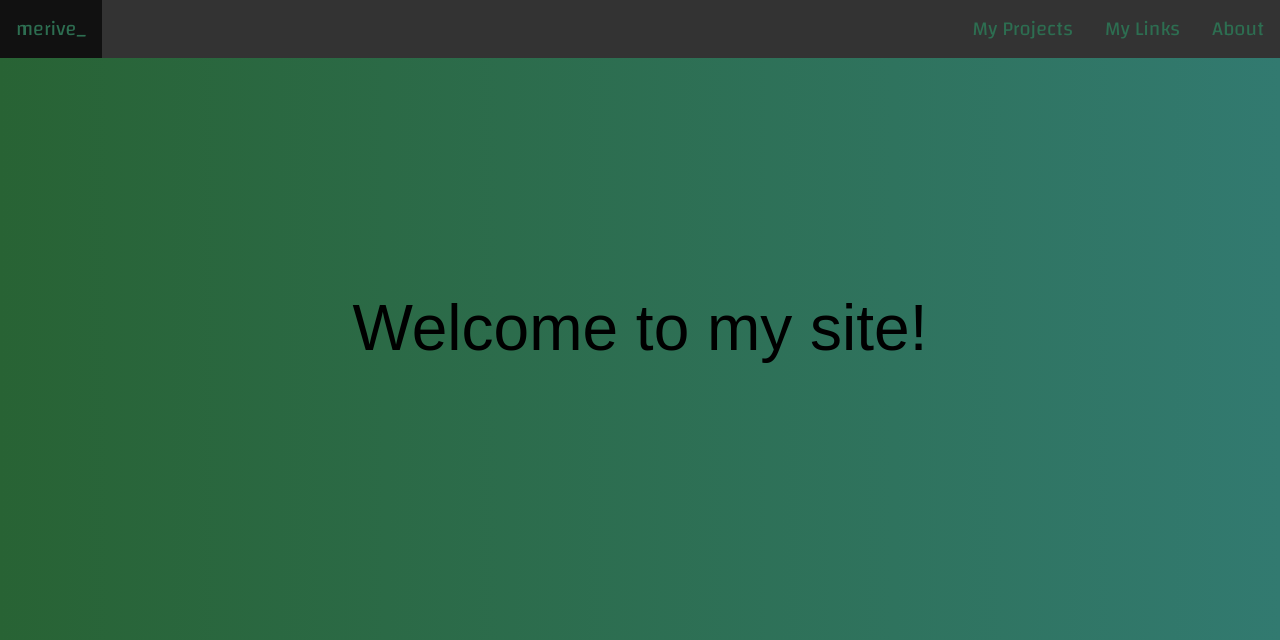
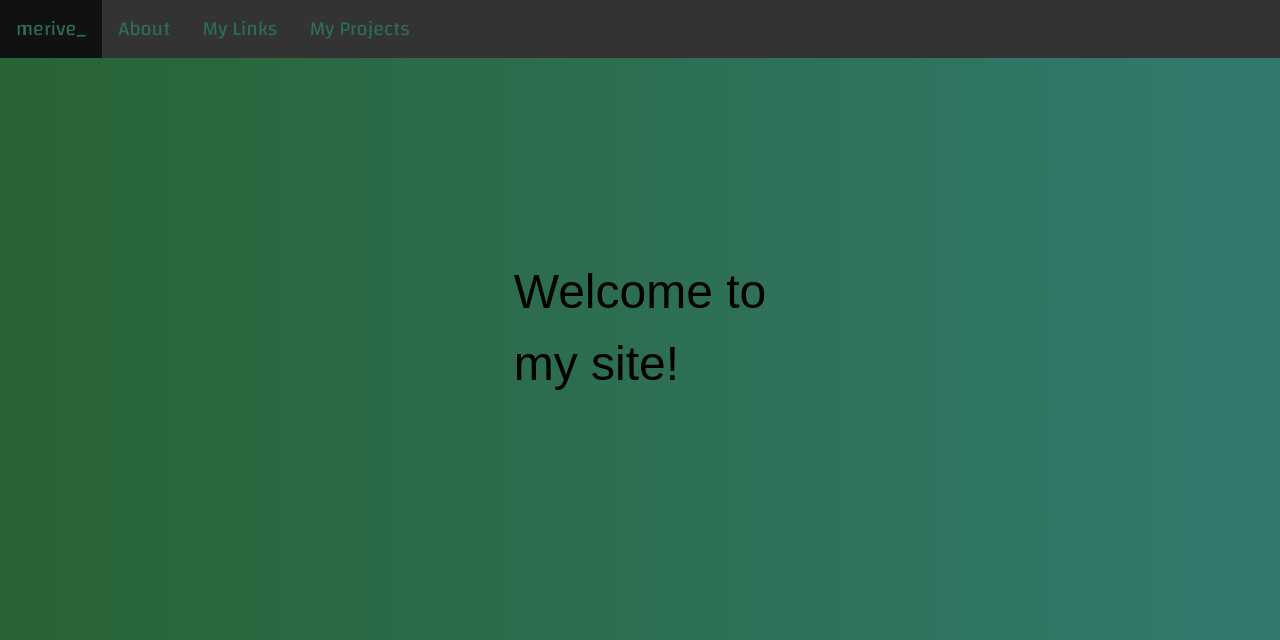
Before and after one commit to merive/merive.com, a Flask app: page / in a window 1280 px wide. Shown: the top 640 px of the page. Run offline with Flask 2, Linux system fonts and the light colour scheme; some libraries are stand-ins or nearby versions; some web fonts are replaced.

Commit message:
Update base.html

```diff
--- a/templates/404.html
+++ b/templates/404.html
@@ -14,7 +14,7 @@
             transform: translate(-50%, -50%);
 
             font-family: 'Lexend Peta', sans-serif;
-            font-size: 4em;
+            font-size: 2em;
             color: #000000;
         }
 
@@ -32,7 +32,7 @@
     </style>
     <section>
         <div>
-            <div class="error">Something went wrong, 404...</div>
+            <div class="error">Something went<br>wrong, 404...</div>
         </div>
         <div>
             <div class="footer">merive_</div>
--- a/templates/base.html
+++ b/templates/base.html
@@ -64,9 +64,9 @@
 </style>
 <ul>
     <li><a href="/home">merive_</a></li>
-    <li style="float:right"><a href="/about">About</a></li>
-    <li style="float:right"><a href="/links">My Links</a></li>
-    <li style="float:right"><a href="/projects">My Projects</a></li>
+    <li><a href="/about">About</a></li>
+    <li><a href="/links">My Links</a></li>
+    <li><a href="/projects">My Projects</a></li>
 </ul>
 {% block body %}{% endblock %}
 </body>
--- a/templates/home.html
+++ b/templates/home.html
@@ -14,7 +14,7 @@
             transform: translate(-50%, -50%);
 
             font-family: 'Lexend Peta', sans-serif;
-            font-size: 4em;
+            font-size: 3em;
             color: #000000;
         }
 
@@ -31,7 +31,7 @@
         }
     </style>
     <div>
-        <div class="home">Welcome to my site!</div>
+        <div class="home">Welcome to<br>my site!</div>
     </div>
     <div>
         <div class="footer">merive_</div>
```
